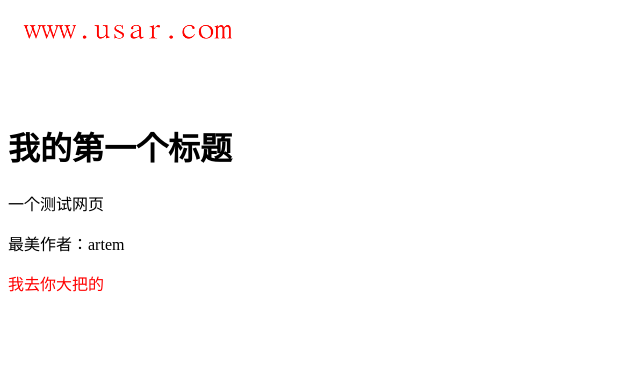
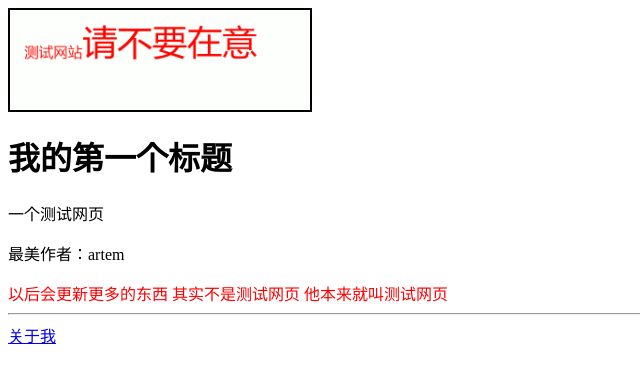
Before and after one commit to aminosi89/wodewangzhan, a plain HTML site: page index.html in a window 1280 px wide. Shown: the whole page, without its empty margins (0-640 px from the left). Drawn offline with Linux system fonts and the light colour scheme.

Commit message:
Add files via upload

```diff
--- a/index.html
+++ b/index.html
@@ -3,12 +3,24 @@
 <head>
 <meta charset="utf-8">
 <title>一个测试网页 没什么好看的</title>
+<style>
+        .square {
+            width: 300px;            /* 设置宽度 */
+            height: 100px;           /* 设置高度 */
+            background-image: url('logo.gif');
+            background-size: cover;
+            background-position: center;
+            border: 2px solid black; /* 添加边框 */
+        }
+</style>
 </head>
 <body>
-    <img src="logo.png" width="258" height="90" />
+    <div class="square"></div>
     <h1>我的第一个标题</h1>
     <p title="我去你的">一个测试网页</p>
     <p>最美作者：artem</p>
-    <span style="color: red;">我去你大把的</span>
+    <span style="color: red;">以后会更新更多的东西 其实不是测试网页 他本来就叫测试网页</span>
+    <hr>
+    <a href="di2.html">关于我</a>
 </body>
 </html>
```
Also changed, not shown: di2.html (added, +12 -0 lines), logo.GIF (added).
